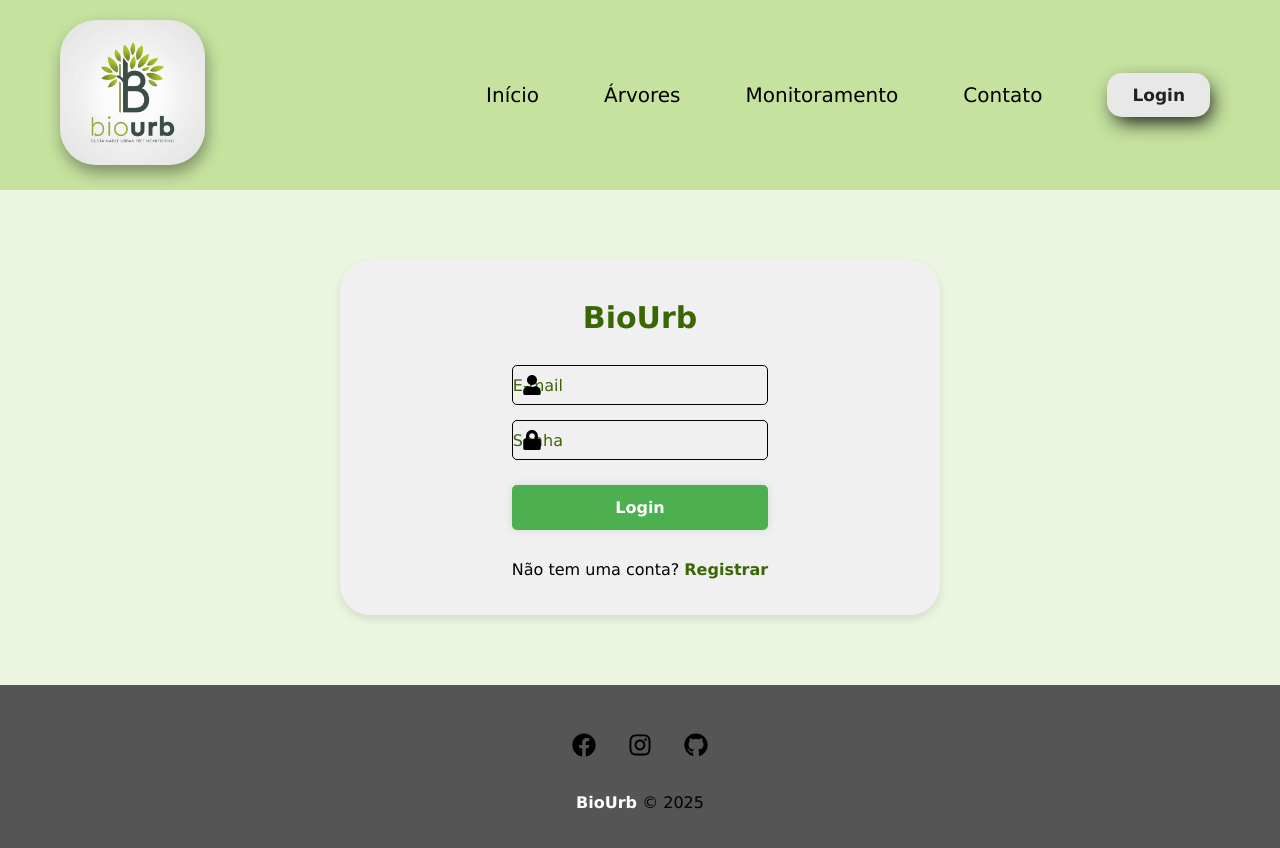
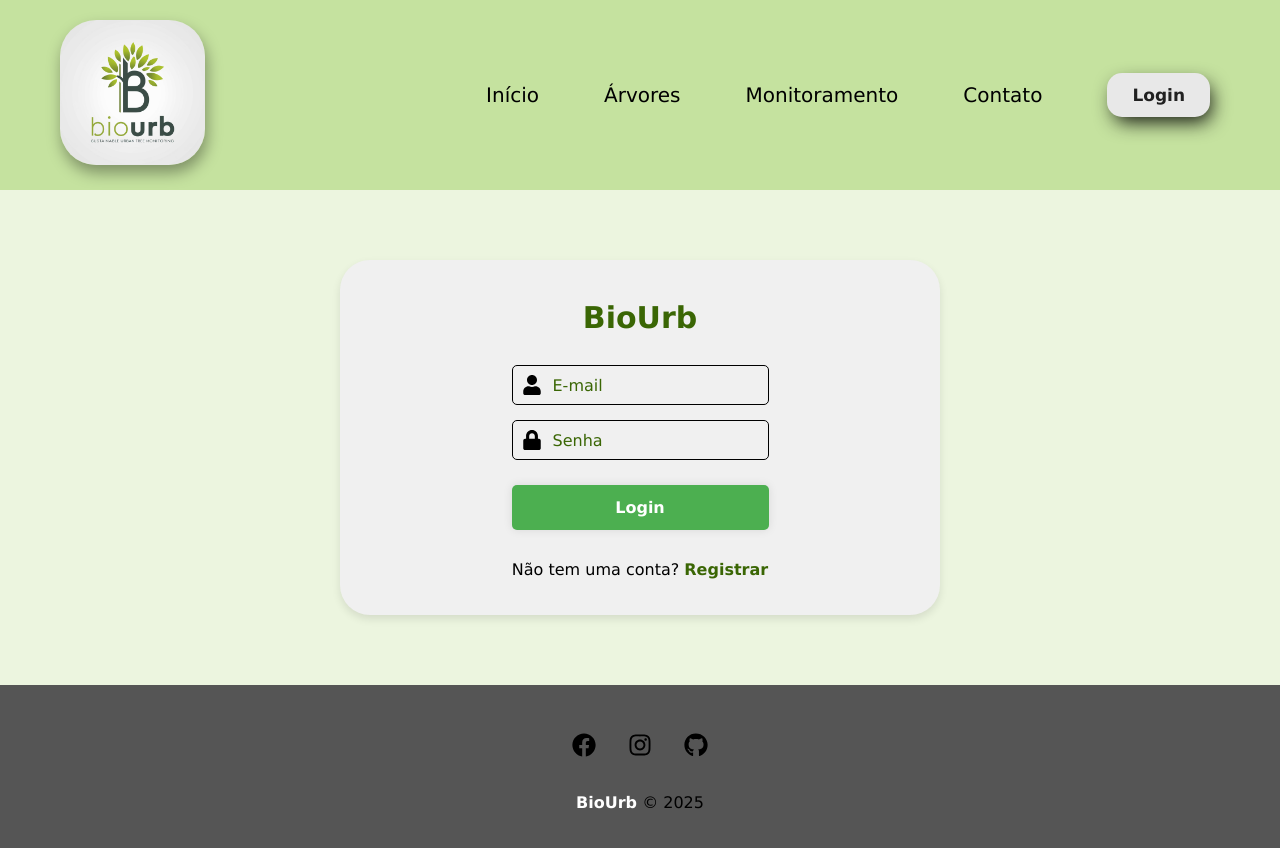
Before and after one commit to Viniglienke/Projeto_Integrador, a React (Vite) app in the folder frontend/app/: page / in a window 1280 px wide. Shown: the top 848 px of the page. Built offline with nearby package versions, Linux system fonts and the light colour scheme; no server answers.

Commit message:
css contact 4.0

```diff
--- a/frontend/app/src/components/pages/Contact.css
+++ b/frontend/app/src/components/pages/Contact.css
@@ -62,9 +62,9 @@
   resize: vertical;
 }
 
-.input-field input,
-.input-field textarea {
-  padding-left: 0 !important;
+.contact-container .input-field input,
+.contact-container .input-field textarea {
+  padding-left: 0;
 }
 
 button[type="submit"] {
```
